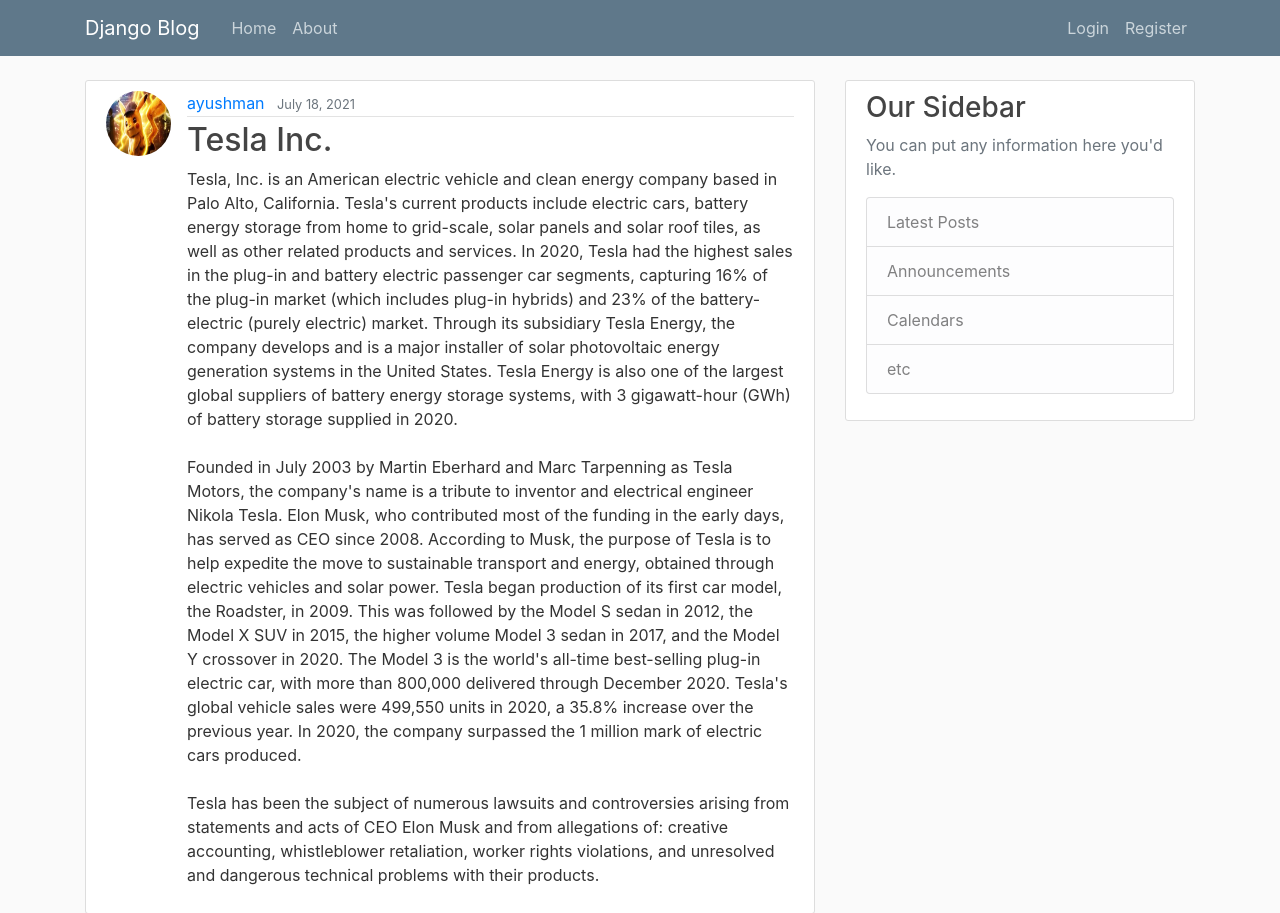
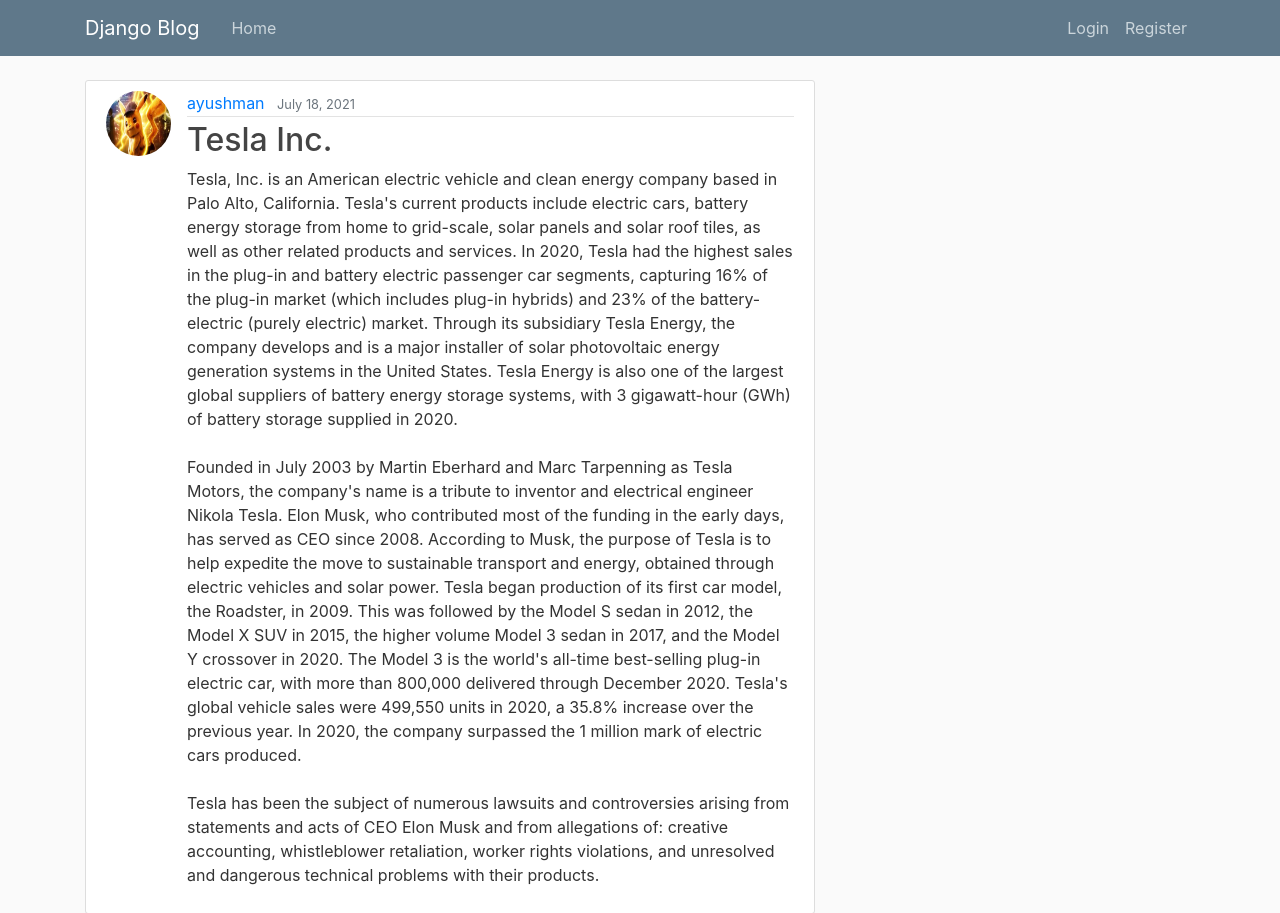
Before and after one commit to padfoot405/django_blog, a Django app: page / in a window 1280 px wide. Shown: the top 913 px of the page. Run offline with Django 3.2, Linux system fonts and the light colour scheme; data comes from the database, SQL or seed files in the repository; both versions use the stored data as it was after the commit; some libraries are stand-ins or nearby versions.

Commit message:
Edited base template

```diff
--- a/my_project/blog/templates/blog/base.html
+++ b/my_project/blog/templates/blog/base.html
@@ -29,7 +29,6 @@
 					<div class="collapse navbar-collapse" id="navbarToggle">
 						<div class="navbar-nav mr-auto">
 							<a class="nav-item nav-link" href="{% url 'blog-home' %}">Home</a>
-							<a class="nav-item nav-link" href="{% url 'blog-about' %}">About</a>
 						</div>
 						<!-- Navbar Right Side -->
 						<div class="navbar-nav">
@@ -61,19 +60,7 @@
 
 					{% block content %}{% endblock %}
 				</div>
-				<div class="col-md-4">
-					<div class="content-section">
-						<h3>Our Sidebar</h3>
-						<p class='text-muted'>You can put any information here you'd like.
-							<ul class="list-group">
-								<li class="list-group-item list-group-item-light">Latest Posts</li>
-								<li class="list-group-item list-group-item-light">Announcements</li>
-								<li class="list-group-item list-group-item-light">Calendars</li>
-								<li class="list-group-item list-group-item-light">etc</li>
-							</ul>
-						</p>
-					</div>
-				</div>
+
 			</div>
 		</main>
 
--- a/my_project/blog/views.py
+++ b/my_project/blog/views.py
@@ -71,5 +71,5 @@
             return False
 
 
-def about(request):
-    return render(request, 'blog/about.html', {'title':'About'})
+#def about(request):
+ #   return render(request, 'blog/about.html', {'title':'About'})
```
Also changed, not shown: my_project/db.sqlite3.
